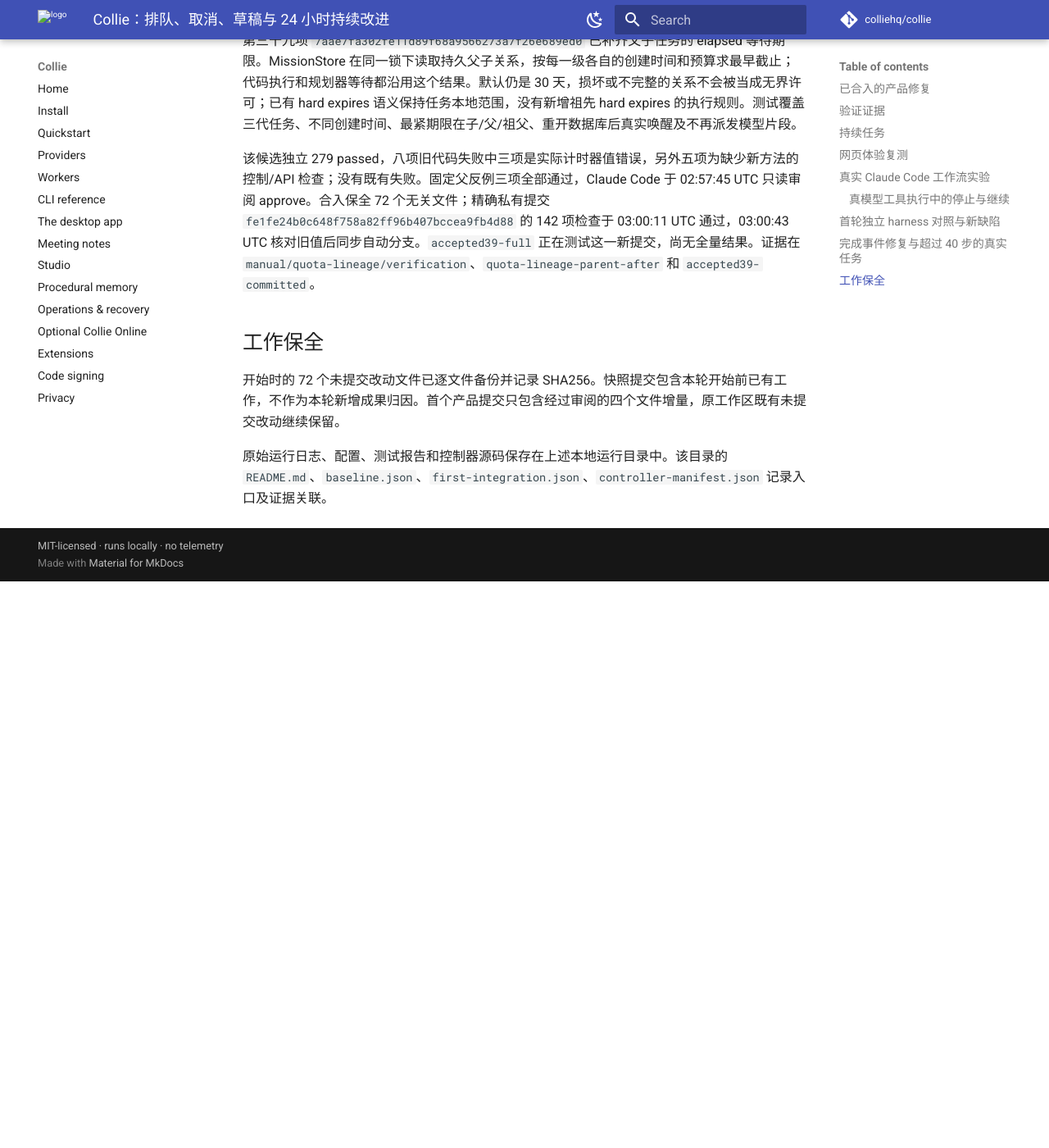
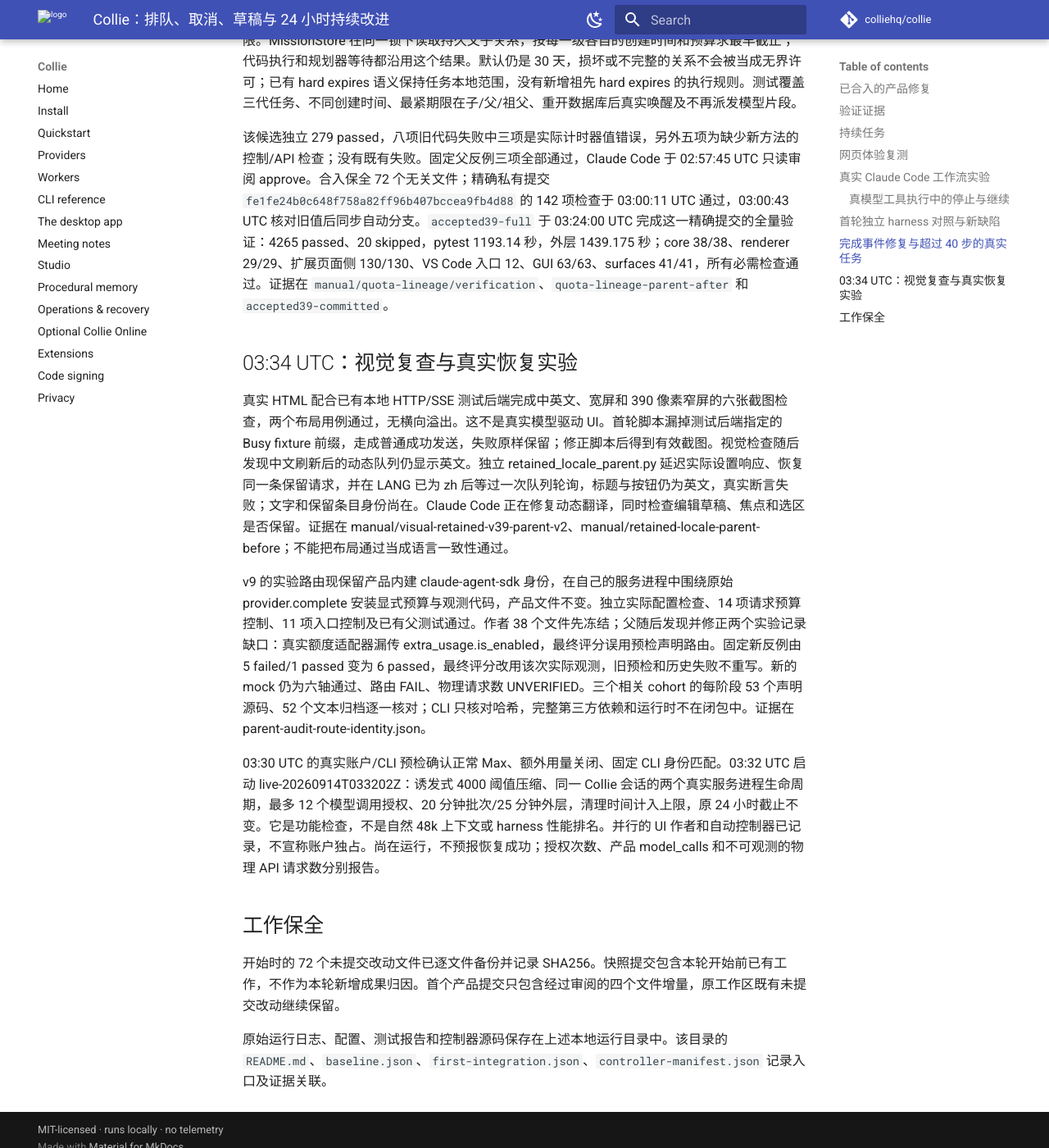
Before and after one commit to colliehq/collie, an MkDocs documentation site: the page built from docs/product-evolution-2026-09-13.md, in a window 1280 px wide and 1400 px high, scrolled down 29352 px. Shown: the whole window at 82% size. Built offline with MkDocs 1.6.1 and Material for MkDocs 9.7.7, drawn with Linux system fonts in a browser that asks for light colours; comment, search, counter and statistics services are not loaded; before the commit the page ends 30061 px from its top, so only the background shows below that; some of the changed text lies outside the part shown.

Commit message:
docs: record full v39 validation and live recovery experiment

```diff
--- a/docs/product-evolution-2026-09-13.md
+++ b/docs/product-evolution-2026-09-13.md
@@ -2,7 +2,7 @@
 
 本轮从 2026-09-13 05:15 PDT 开始，后台任务截止于 2026-09-14 05:15 PDT。
 
-截至 9 月 14 日 03:01 UTC，三十九项产品改动已提交。最近一次完整离线回归覆盖三十七项组合及长任务测试：4253 passed、20 skipped，GUI 63/63、跨界面 41/41；其后的任务及父子任务额度等待期限修复均通过独立专项验证，三十九项精确提交的 142 项检查通过后已同步自动测试分支，新一轮全量回归正在运行。恢复实验的执行与路由边界仍在补强。新版 42 轮对照中，Collie 在每臂 20 分钟预算内完成 35 轮，旧版为 29 轮，两次原生路径均完成 42 轮；两次对照仍属未完成全部计划的 INVALID 结果。缓存布局的 20 次真实对照调用已完成，两种布局的缓存读取量均为 0，本次未观察到重排指令带来的缓存收益。
+截至 9 月 14 日 03:34 UTC，三十九项产品改动已提交，精确组合全量回归已通过：4265 passed、20 skipped，GUI 63/63、跨界面 41/41、renderer 29/29。中文待执行要求刷新后残留英文的问题已用真实浏览器稳定复现，Claude Code 正在隔离工作区修复；第十六轮的崩溃后删除会话修复已通过专项检查和独立审阅，仍在全量验证，尚未合入。长上下文实验已启动一组正常 Max 的真实模型测试，等待实际终态后再判断结果。此前 42 轮对照仍属未完成全部计划的 INVALID 结果；缓存布局 20 次真实调用均未观察到缓存读取收益。
 
 ## 已合入的产品修复
 
@@ -392,7 +392,15 @@
 
 第三十九项 `7aae7fa302fe11d89f68a9566273a7f26e689ed0` 已补齐父子任务的 elapsed 等待期限。MissionStore 在同一锁下读取持久父子关系，按每一级各自的创建时间和预算求最早截止；代码执行和规划器等待都沿用这个结果。默认仍是 30 天，损坏或不完整的关系不会被当成无界许可；已有 hard expires 语义保持任务本地范围，没有新增祖先 hard expires 的执行规则。测试覆盖三代任务、不同创建时间、最紧期限在子/父/祖父、重开数据库后真实唤醒及不再派发模型片段。
 
-该候选独立 279 passed，八项旧代码失败中三项是实际计时器值错误，另外五项为缺少新方法的控制/API 检查；没有既有失败。固定父反例三项全部通过，Claude Code 于 02:57:45 UTC 只读审阅 approve。合入保全 72 个无关文件；精确私有提交 `fe1fe24b0c648f758a82ff96b407bccea9fb4d88` 的 142 项检查于 03:00:11 UTC 通过，03:00:43 UTC 核对旧值后同步自动分支。`accepted39-full` 正在测试这一新提交，尚无全量结果。证据在 `manual/quota-lineage/verification`、`quota-lineage-parent-after` 和 `accepted39-committed`。
+该候选独立 279 passed，八项旧代码失败中三项是实际计时器值错误，另外五项为缺少新方法的控制/API 检查；没有既有失败。固定父反例三项全部通过，Claude Code 于 02:57:45 UTC 只读审阅 approve。合入保全 72 个无关文件；精确私有提交 `fe1fe24b0c648f758a82ff96b407bccea9fb4d88` 的 142 项检查于 03:00:11 UTC 通过，03:00:43 UTC 核对旧值后同步自动分支。`accepted39-full` 于 03:24:00 UTC 完成这一精确提交的全量验证：4265 passed、20 skipped，pytest 1193.14 秒，外层 1439.175 秒；core 38/38、renderer 29/29、扩展页面侧 130/130、VS Code 入口 12、GUI 63/63、surfaces 41/41，所有必需检查通过。证据在 `manual/quota-lineage/verification`、`quota-lineage-parent-after` 和 `accepted39-committed`。
+
+## 03:34 UTC：视觉复查与真实恢复实验
+
+真实 HTML 配合已有本地 HTTP/SSE 测试后端完成中英文、宽屏和 390 像素窄屏的六张截图检查，两个布局用例通过，无横向溢出。这不是真实模型驱动 UI。首轮脚本漏掉测试后端指定的 Busy fixture 前缀，走成普通成功发送，失败原样保留；修正脚本后得到有效截图。视觉检查随后发现中文刷新后的动态队列仍显示英文。独立 retained_locale_parent.py 延迟实际设置响应、恢复同一条保留请求，并在 LANG 已为 zh 后等过一次队列轮询，标题与按钮仍为英文，真实断言失败；文字和保留条目身份尚在。Claude Code 正在修复动态翻译，同时检查编辑草稿、焦点和选区是否保留。证据在 manual/visual-retained-v39-parent-v2、manual/retained-locale-parent-before；不能把布局通过当成语言一致性通过。
+
+v9 的实验路由现保留产品内建 claude-agent-sdk 身份，在自己的服务进程中围绕原始 provider.complete 安装显式预算与观测代码，产品文件不变。独立实际配置检查、14 项请求预算控制、11 项入口控制及已有父测试通过。作者 38 个文件先冻结；父随后发现并修正两个实验记录缺口：真实额度适配器漏传 extra_usage.is_enabled，最终评分误用预检声明路由。固定新反例由 5 failed/1 passed 变为 6 passed，最终评分改用该次实际观测，旧预检和历史失败不重写。新的 mock 仍为六轴通过、路由 FAIL、物理请求数 UNVERIFIED。三个相关 cohort 的每阶段 53 个声明源码、52 个文本归档逐一核对；CLI 只核对哈希，完整第三方依赖和运行时不在闭包中。证据在 parent-audit-route-identity.json。
+
+03:30 UTC 的真实账户/CLI 预检确认正常 Max、额外用量关闭、固定 CLI 身份匹配。03:32 UTC 启动 live-20260914T033202Z：诱发式 4000 阈值压缩、同一 Collie 会话的两个真实服务进程生命周期，最多 12 个模型调用授权、20 分钟批次/25 分钟外层，清理时间计入上限，原 24 小时截止不变。它是功能检查，不是自然 48k 上下文或 harness 性能排名。并行的 UI 作者和自动控制器已记录，不宣称账户独占。尚在运行，不预报恢复成功；授权次数、产品 model_calls 和不可观测的物理 API 请求数分别报告。
 
 ## 工作保全
 
```
